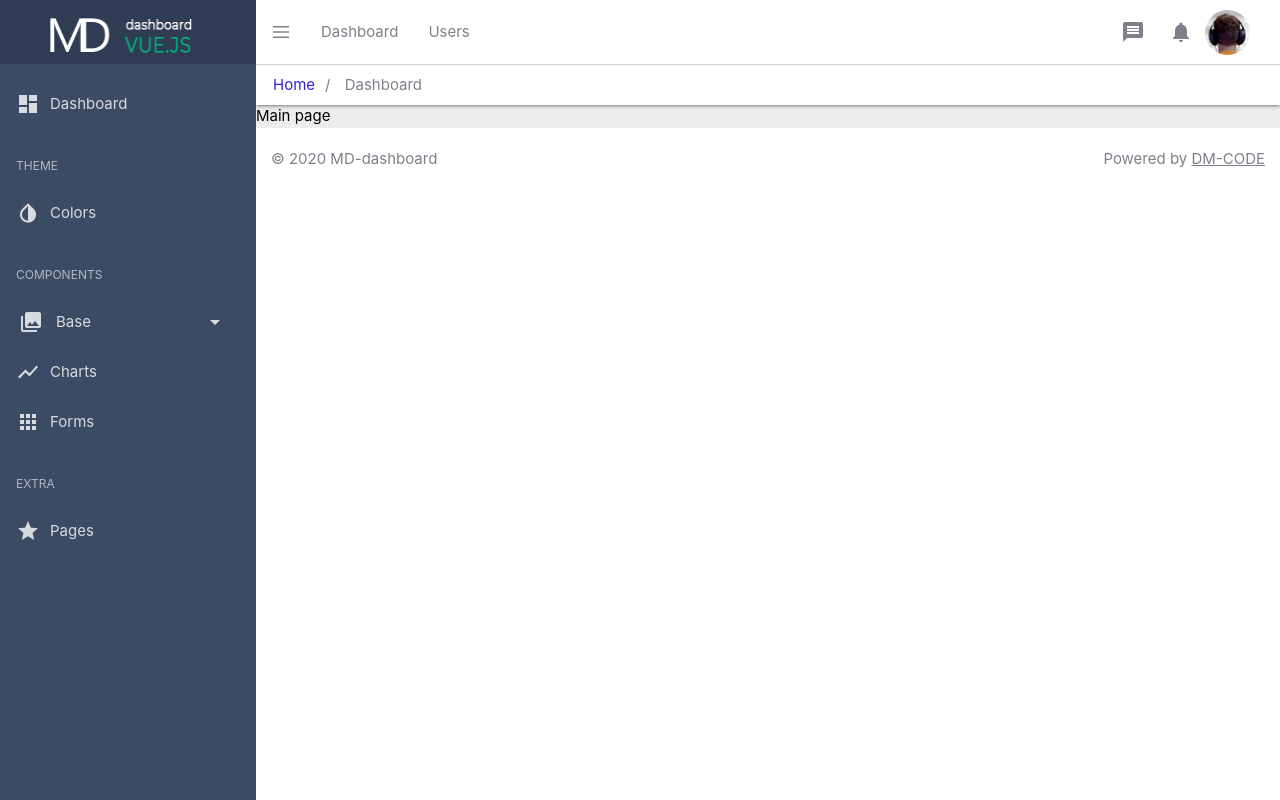
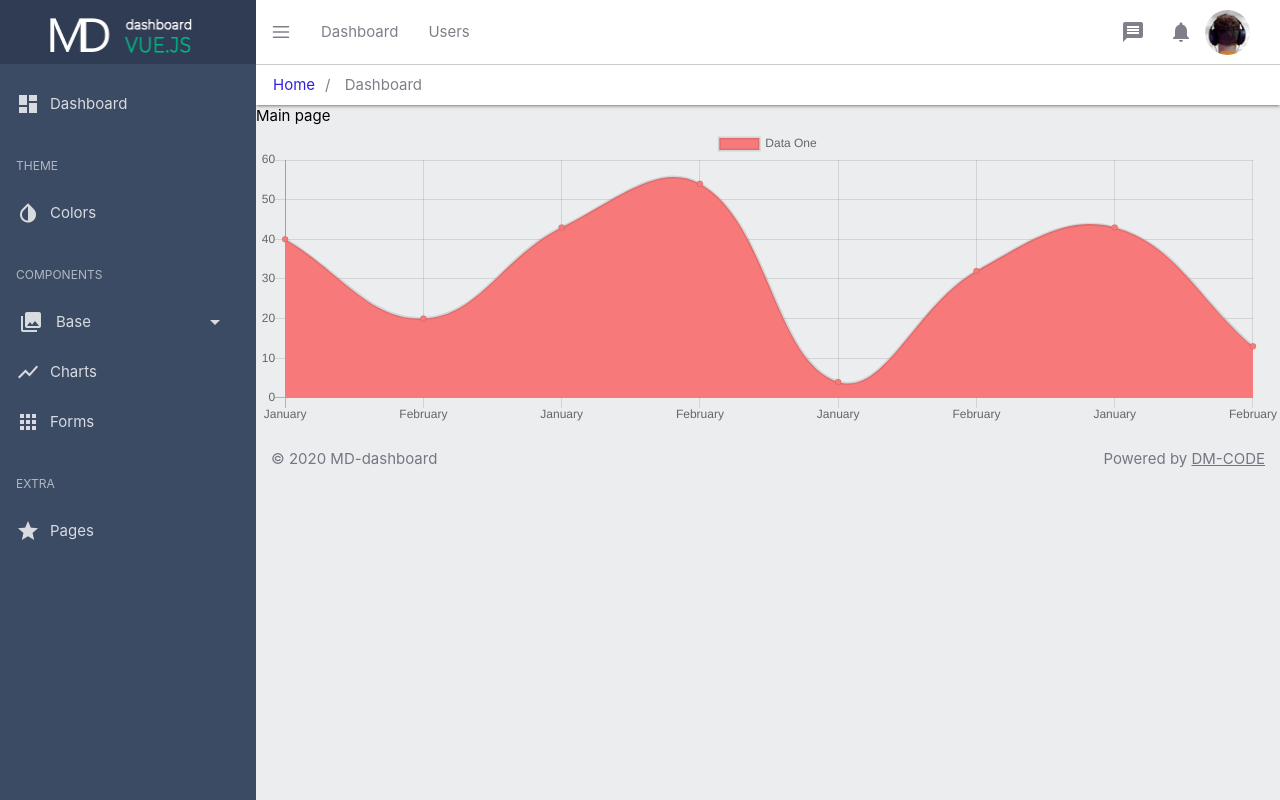
Before and after one commit to lotus34rus/vue-dashboard, a Vue app: page / in a window 1280 px wide. Built offline with nearby package versions, Linux system fonts and the light colour scheme.

Commit message:
Add chartjs

```diff
--- a/package.json
+++ b/package.json
@@ -7,10 +7,12 @@
     "build": "vue-cli-service build"
   },
   "dependencies": {
+    "chart.js": "^2.9.3",
     "core-js": "^3.6.5",
     "materialize-css": "^1.0.0-rc.2",
     "register-service-worker": "^1.7.1",
     "vue": "^2.6.11",
+    "vue-chartjs": "^3.5.1",
     "vue-router": "^3.2.0",
     "vuex": "^3.4.0"
   },
--- a/src/App.vue
+++ b/src/App.vue
@@ -46,13 +46,14 @@ export default {
 }
 body {
   color: black;
+  min-height: 100vh;
+  background-color: #ebedef;
 }
 .flex {
   display: flex;
 }
 .page-content{
   width: 100%;
-  background-color: #ebedef;
   &.menuIsOpen{
     margin-left: 256px;
   }
--- /dev/null
+++ b/src/components/charts/LineChart.vue
@@ -0,0 +1,46 @@
+<template>
+  <div class="line-chart">
+    <line-chart :chartdata="chartdata" :options="options" class="chart-big"></line-chart>
+  </div>
+</template>
+
+
+<script>
+import LineChart from "@/utils/LineChart.js";
+
+export default {
+  components: {
+    LineChart,
+  },
+  data() {
+    return {
+      chartdata: {
+        labels: ["January", "February", "January", "February","January", "February","January", "February"],
+        datasets: [
+          {
+            label: "Data One",
+            backgroundColor: "#f87979",
+            data: [40, 20, 43,54,4,32,43,13],
+          },
+        ],
+      },
+      options: {
+        responsive: true,
+        maintainAspectRatio: false,
+      },
+    };
+  },
+};
+</script>
+
+<style lang="scss">
+.line-chart {
+  canvas {
+    height: 100% !important;
+  }
+}
+
+.chart-big {
+  height: 300px;
+}
+</style>
--- a/src/components/layout/Footer.vue
+++ b/src/components/layout/Footer.vue
@@ -1,5 +1,5 @@
 <template>
-  <footer class="page-footer footer-copyright white">
+  <footer class="page-footer footer-copyright">
       © 2020 MD-dashboard
       <span class="right">Powered by <a href="dm-code.ru">DM-CODE</a></span>
 
@@ -13,6 +13,8 @@
 <style lang="scss" scoped>
 footer {
   color: rgba(0, 0, 21, 0.5);
+  background-color: #ebedef;
+
   padding-left: 15px;
   padding-right: 15px;
   a {
--- /dev/null
+++ b/src/utils/LineChart.js
@@ -0,0 +1,18 @@
+import { Line } from 'vue-chartjs'
+
+export default {
+  extends: Line,
+  props: {
+    chartdata: {
+      type: Object,
+      default: null
+    },
+    options: {
+      type: Object,
+      default: null
+    }
+  },
+  mounted () {
+    this.renderChart(this.chartdata, this.options)
+  }
+}
--- a/src/views/Home.vue
+++ b/src/views/Home.vue
@@ -1,15 +1,27 @@
 <template>
   <div>
       Main page
+
+      <div class="big-chart">
+        <LineChart />
+      </div>
   </div>
 </template>
 
 <script>
+import LineChart from '@/components/charts/LineChart'
 
 export default {
   name: 'Home',
   components: {
-
+    LineChart
   }
 }
 </script>
+
+
+<style lang="scss" scoped>
+  .big-chart{
+    height: 300px;
+  }
+</style>
```
Also changed, not shown: 1 other file (tests, documents, lock files or other folders).
